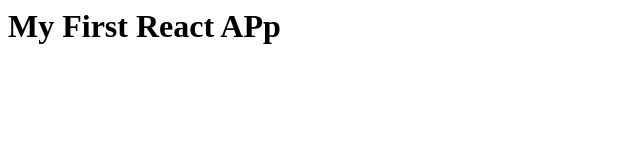
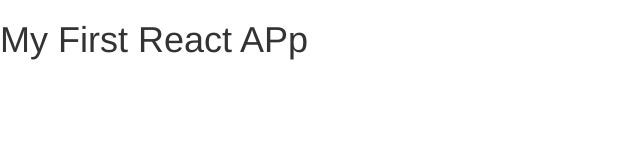
Before and after one commit to JayMello/MyFirstReactApp, a React app: page src/index.html in a window 1280 px wide. Shown: the whole page, without its empty margins (0-640 px from the left). Built offline with nearby package versions, Linux system fonts and the light colour scheme.

Commit message:
Index change

```diff
--- a/src/index.html
+++ b/src/index.html
@@ -2,13 +2,15 @@
 <head>
 <meta charset="utf-8">
 <title>My First React App</title>
+<!-- Latest compiled and minified CSS -->
+<link rel="stylesheet" href="https://maxcdn.bootstrapcdn.com/bootstrap/3.3.7/css/bootstrap.min.css" integrity="sha384-BVYiiSIFeK1dGmJRAkycuHAHRg32OmUcww7on3RYdg4Va+PmSTsz/K68vbdEjh4u" crossorigin="anonymous">
 
 </head>
 
 <body>
     <h1>My First React APp</h1>
-
-    </script src="js/scripts.min.js"></script>
+    <div id="app"></div>
+    </script src="client.min.js"></script>
 </body>
 
 
```
